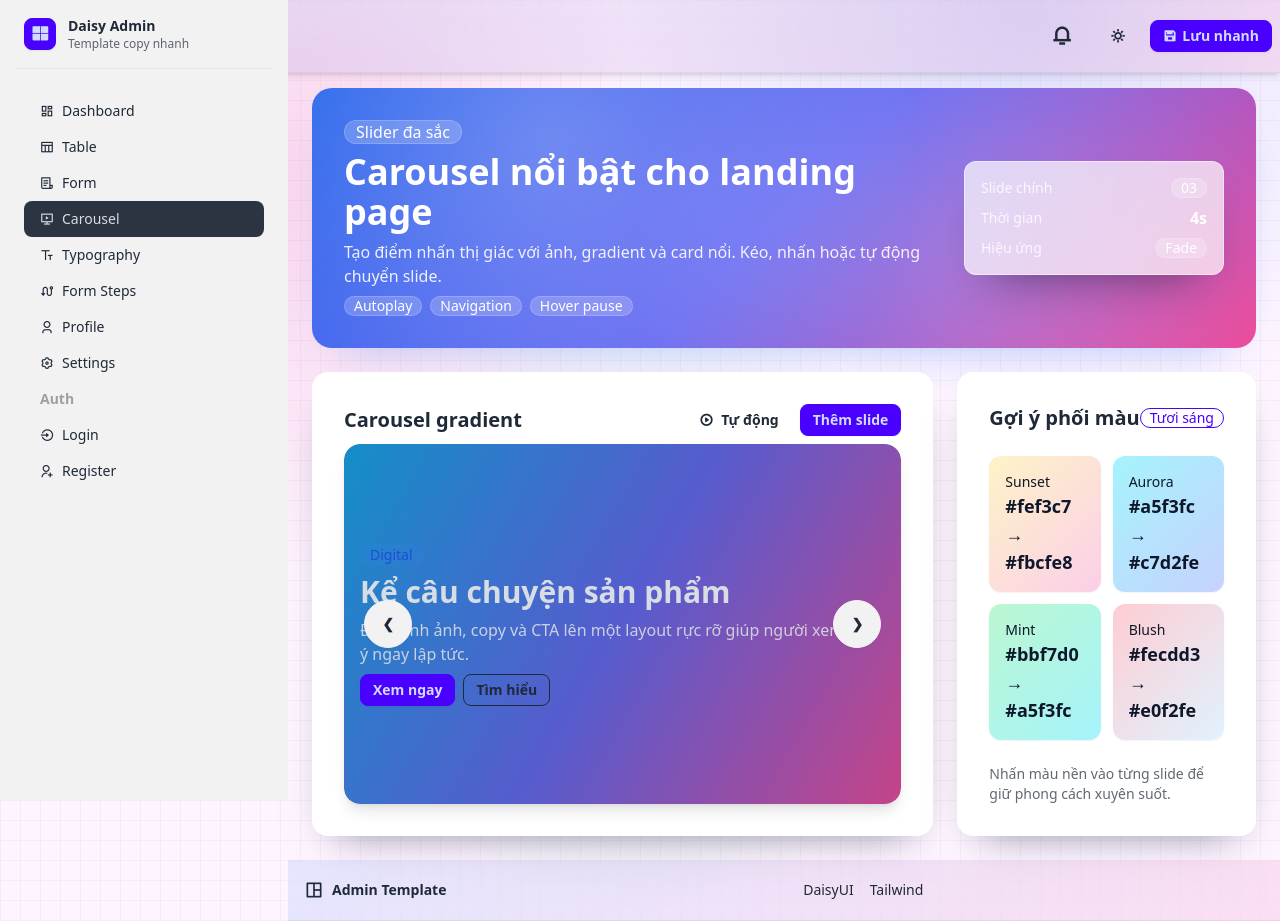
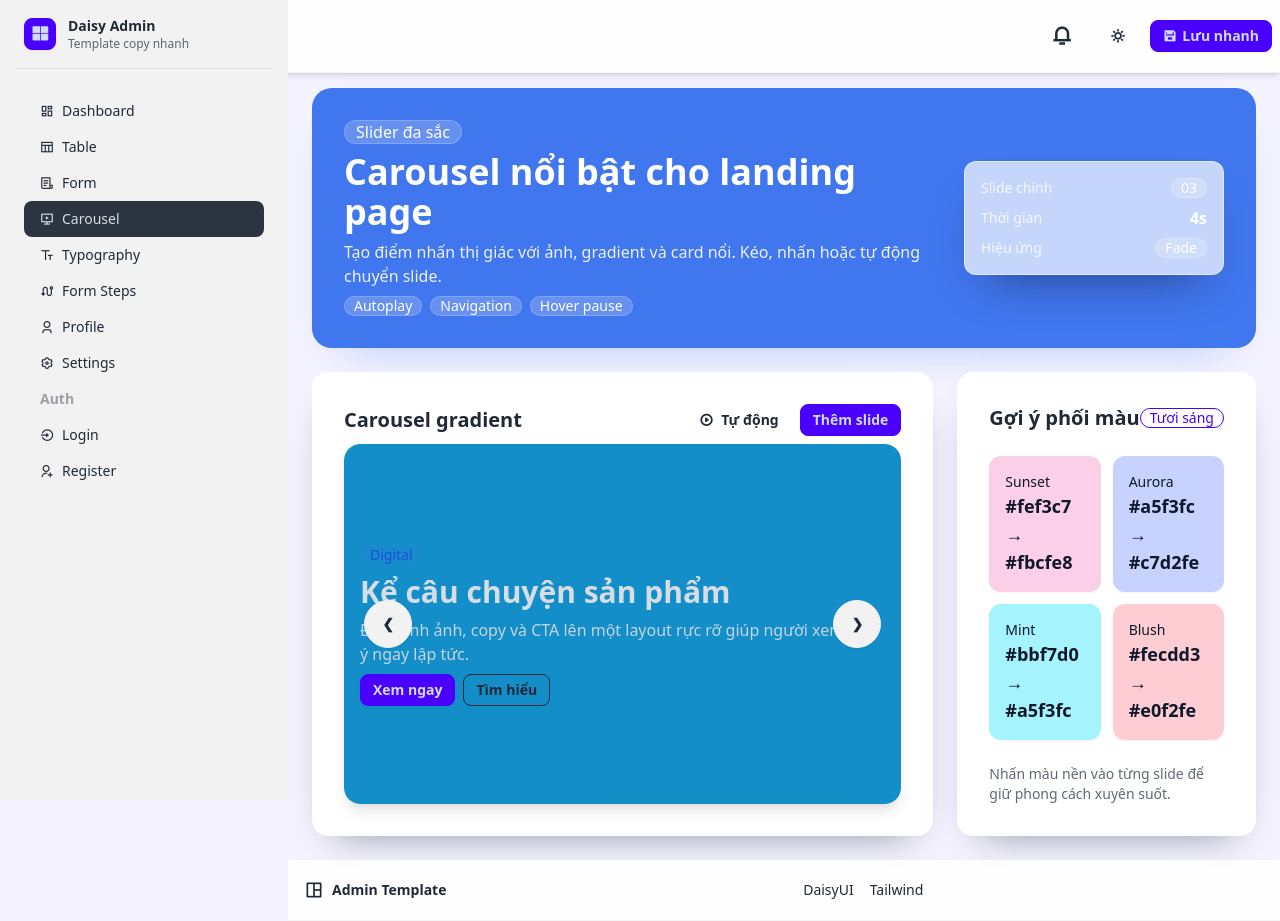
Before and after one commit to hkit9xorg/template, a plain HTML site: page pages/carousel.html in a window 1280 px wide. Drawn offline with nearby package versions, Linux system fonts and the light colour scheme; grey boxes are pictures that could not be loaded.

Commit message:
Replace gradients with solid backgrounds

```diff
--- a/css/custom.css
+++ b/css/custom.css
@@ -7,14 +7,7 @@
 
 body {
   min-height: 100vh;
-  background-color: #fdf4ff;
-  background-image:
-    radial-gradient(circle at 20% 20%, rgba(236, 72, 153, 0.18), transparent 32%),
-    radial-gradient(circle at 80% 0%, rgba(37, 99, 235, 0.14), transparent 30%),
-    radial-gradient(circle at 50% 65%, rgba(16, 185, 129, 0.16), transparent 35%),
-    linear-gradient(to right, rgba(0,0,0,0.03) 1px, transparent 1px),
-    linear-gradient(to bottom, rgba(0,0,0,0.03) 1px, transparent 1px);
-  background-size: 100% 100%, 100% 100%, 100% 100%, 20px 20px, 20px 20px;
+  background-color: #f5f3ff;
   font-family: 'Inter', system-ui, -apple-system, BlinkMacSystemFont, 'Segoe UI', sans-serif;
 }
 
@@ -34,7 +27,7 @@ body {
 
 .navbar,
 .footer {
-  background: linear-gradient(120deg, rgba(59, 130, 246, 0.12), rgba(236, 72, 153, 0.12));
+  background-color: rgba(255, 255, 255, 0.86);
   backdrop-filter: blur(6px);
   border-bottom: 1px solid rgba(0, 0, 0, 0.04);
 }
@@ -42,7 +35,7 @@ body {
 .colorful-hero {
   position: relative;
   overflow: hidden;
-  background: linear-gradient(135deg, #2563eb, #6366f1, #ec4899);
+  background: #2563eb;
   color: #f8fafc;
   border-radius: 1.25rem;
   box-shadow: 0 25px 60px -28px rgba(59, 130, 246, 0.65);
@@ -52,8 +45,7 @@ body {
   content: '';
   position: absolute;
   inset: 0;
-  background: radial-gradient(circle at 25% 20%, rgba(255,255,255,0.24), transparent 50%),
-              radial-gradient(circle at 70% 60%, rgba(255,255,255,0.18), transparent 50%);
+  background: rgba(255, 255, 255, 0.12);
   pointer-events: none;
 }
 
@@ -74,10 +66,10 @@ body {
   color: #0f172a;
 }
 
-.gradient-sunset { background: linear-gradient(135deg, #fef3c7, #fbcfe8); }
-.gradient-aurora { background: linear-gradient(135deg, #a5f3fc, #c7d2fe); }
-.gradient-mint { background: linear-gradient(135deg, #bbf7d0, #a5f3fc); }
-.gradient-blush { background: linear-gradient(135deg, #fecdd3, #e0f2fe); }
+.gradient-sunset { background: #fbcfe8; }
+.gradient-aurora { background: #c7d2fe; }
+.gradient-mint { background: #a5f3fc; }
+.gradient-blush { background: #fecdd3; }
 
 .glass-panel {
   background: rgba(255, 255, 255, 0.7);
@@ -92,7 +84,7 @@ body {
 .carousel-card img { border-radius: 1rem; }
 
 .step-indicator .step:before {
-  background: linear-gradient(135deg, #38bdf8, #6366f1);
+  background: #6366f1;
 }
 
 .type-sample {
--- a/pages/carousel.html
+++ b/pages/carousel.html
@@ -81,7 +81,7 @@
               </div>
               <div class="carousel w-full rounded-2xl shadow-lg">
                 <div id="slide1" class="carousel-item relative w-full">
-                  <div class="hero min-h-[360px] rounded-2xl" style="background-image: linear-gradient(120deg,#0ea5e9,#6366f1,#ec4899);">
+                  <div class="hero min-h-[360px] rounded-2xl" style="background-color: #0ea5e9;">
                     <div class="hero-overlay bg-opacity-20"></div>
                     <div class="hero-content text-neutral-content text-left">
                       <div class="max-w-xl space-y-2">
@@ -101,7 +101,7 @@
                   </div>
                 </div>
                 <div id="slide2" class="carousel-item relative w-full">
-                  <div class="hero min-h-[360px] rounded-2xl" style="background-image: linear-gradient(135deg,#22c55e,#a5f3fc,#c084fc);">
+                  <div class="hero min-h-[360px] rounded-2xl" style="background-color: #22c55e;">
                     <div class="hero-overlay bg-opacity-10"></div>
                     <div class="hero-content text-neutral-content text-left">
                       <div class="max-w-xl space-y-2">
@@ -123,7 +123,7 @@
                   </div>
                 </div>
                 <div id="slide3" class="carousel-item relative w-full">
-                  <div class="hero min-h-[360px] rounded-2xl" style="background-image: linear-gradient(135deg,#fde68a,#fca5a5,#a5b4fc);">
+                  <div class="hero min-h-[360px] rounded-2xl" style="background-color: #fde68a;">
                     <div class="hero-overlay bg-opacity-10"></div>
                     <div class="hero-content text-neutral-content text-left">
                       <div class="max-w-xl space-y-2">
```
